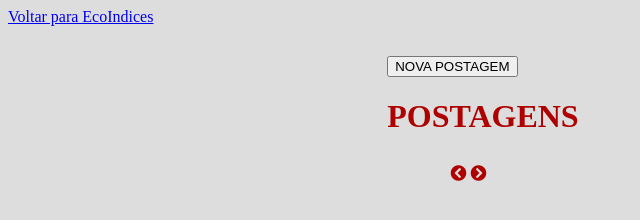
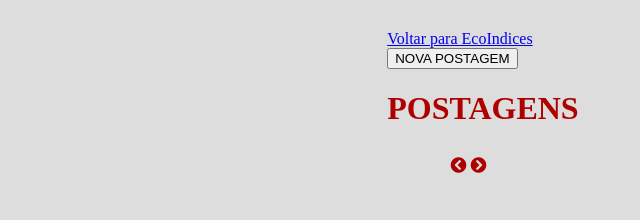
Before and after one commit to vwarlet/ecoindices, a website: page public/admin/manager.html in a window 1280 px wide. Shown: the whole page, without its empty margins (0-640 px from the left). Drawn offline with nearby package versions, Linux system fonts and the light colour scheme; no server answers.

Commit message:
Update manager.html

```diff
--- a/public/admin/manager.html
+++ b/public/admin/manager.html
@@ -12,8 +12,8 @@
     <title>Lista de Postagens</title>
   </head>
   <body>
-    <a href="index.html">Voltar para EcoIndices</a>
     <div class="noticias">
+      <a href="/index.html">Voltar para EcoIndices</a><br>
       <a href="add_post.html"><input type="submit" value="NOVA POSTAGEM" /></a>
       <h1>POSTAGENS</h1>
       <div id="edit_noticias"></div>
```
